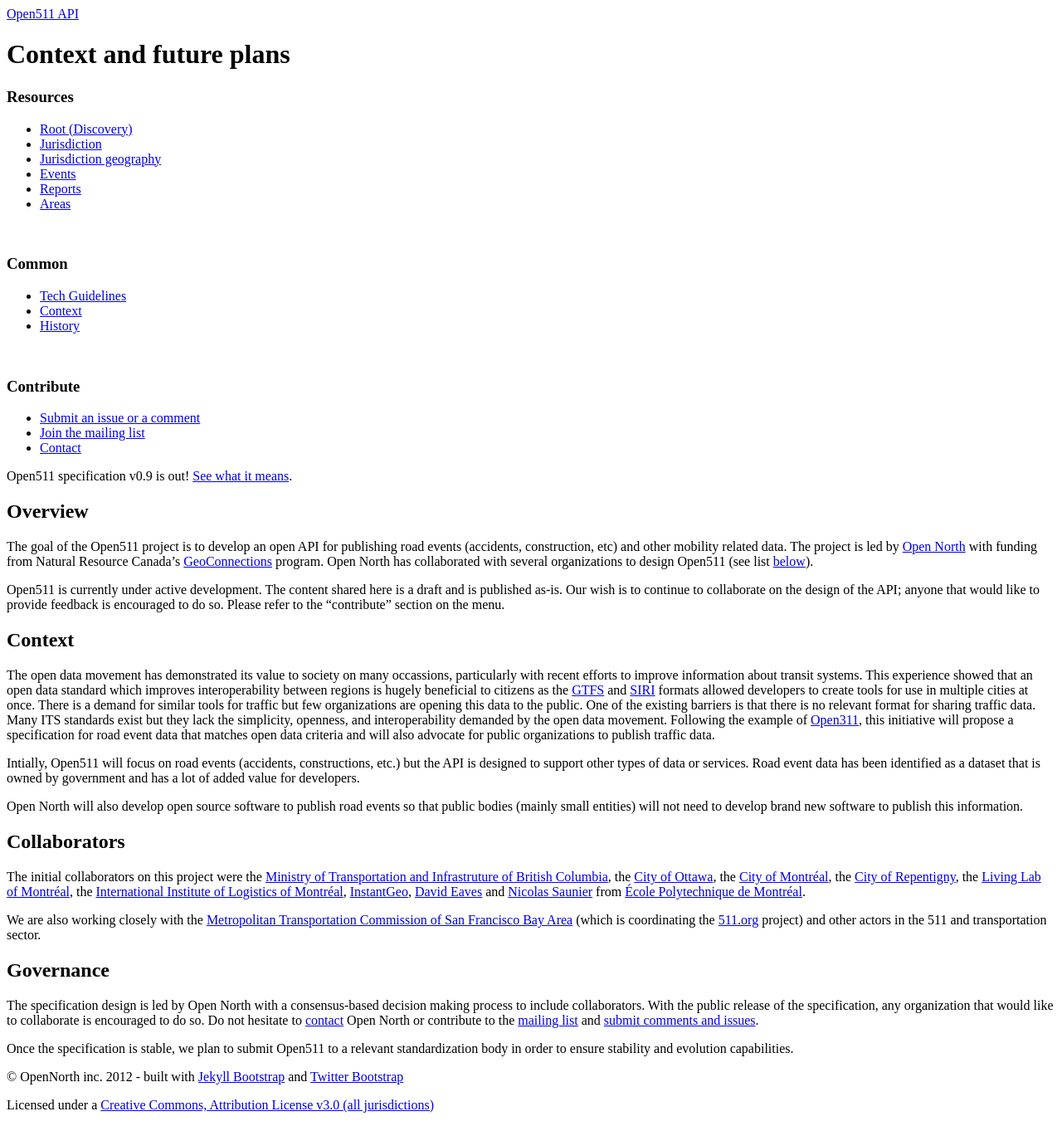
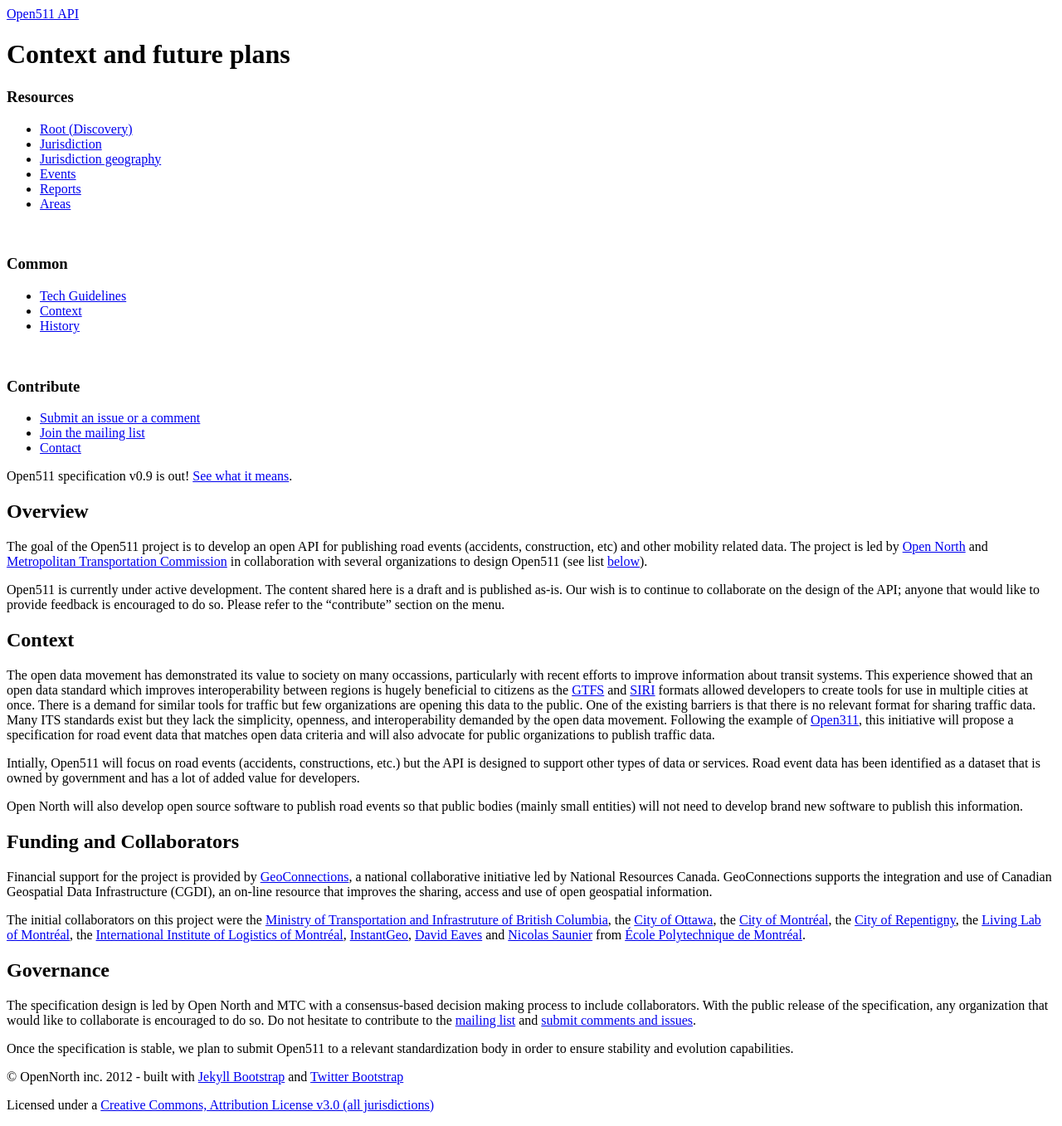
Before and after one commit to open511/Open511API, a Jekyll site: the page built from context.md, in a window 1280 px wide. Shown: the whole page at 83% size. Built offline with Jekyll 4.4.1, drawn with Linux system fonts in a browser that asks for light colours; nearby versions of some CDN libraries.

Commit message:
Add paragraph about GeoConnections + put MTC as main collaborator

```diff
--- a/context.md
+++ b/context.md
@@ -9,7 +9,7 @@
 
 ## Overview {#overview}
 
-The goal of the Open511 project is to develop an open API for publishing road events (accidents, construction, etc) and other mobility related data. The project is led by [Open North](http://opennorth.ca) with funding from Natural Resource Canada's [GeoConnections](http://geoconnections.nrcan.gc.ca/) program. Open North has collaborated with several organizations to design Open511 (see list [below](#collaborators)).
+The goal of the Open511 project is to develop an open API for publishing road events (accidents, construction, etc) and other mobility related data. The project is led by [Open North](http://opennorth.ca) and [Metropolitan Transportation Commission](http://www.mtc.ca.gov/) in collaboration with several organizations to design Open511 (see list [below](#collaborators)).
 
 Open511 is currently under active development. The content shared here is a draft and is published as-is. Our wish is to continue to collaborate on the design of the API; anyone that would like to provide feedback is encouraged to do so. Please refer to the "contribute" section on the menu.
 
@@ -21,15 +21,14 @@
 
 Open North will also develop open source software to publish road events so that public bodies (mainly small entities) will not need to develop brand new software to publish this information.
 
-## Collaborators {#collaborators}
+## Funding and Collaborators {#collaborators}
+
+Financial support for the project is provided by [GeoConnections](http://geoconnections.nrcan.gc.ca/), a national collaborative initiative led by National Resources Canada. GeoConnections supports the integration and use of Canadian Geospatial Data Infrastructure (CGDI), an on-line resource that improves the sharing, access and use of open geospatial information.
 
 The initial collaborators on this project were the [Ministry of Transportation and Infrastruture of British Columbia](http://www.gov.bc.ca/tran/), the [City of Ottawa](http://ottawa.ca/), the [City of Montréal](http://ville.montreal.qc.ca/), the [City of Repentigny](http://www.ville.repentigny.qc.ca/), the [Living Lab of Montréal](http://www.livinglabmontreal.org/), the [International Institute of Logistics of Montréal](http://www.iilm.ca/), [InstantGeo](http://www.instantgeo.com/), [David Eaves](http://eaves.ca/) and [Nicolas Saunier](http://n.saunier.free.fr/saunier/) from [École Polytechnique de Montréal](http://www.polymtl.ca/).
 
-We are also working closely with the [Metropolitan Transportation Commission of San Francisco Bay Area](http://www.mtc.ca.gov/) (which is coordinating the [511.org](http://511.org/) project) and other actors in the 511 and transportation sector.
-
-
 ## Governance {#governance}
 
-The specification design is led by Open North with a consensus-based decision making process to include collaborators. With the public release of the specification, any organization that would like to collaborate is encouraged to do so. Do not hesitate to [contact](mailto:open511@opennorth.ca) Open North or contribute to the [mailing list](https://groups.google.com/forum/?fromgroups#!forum/open511) and [submit comments and issues](https://github.com/opennorth/Open511API/issues).
+The specification design is led by Open North and MTC with a consensus-based decision making process to include collaborators. With the public release of the specification, any organization that would like to collaborate is encouraged to do so. Do not hesitate to contribute to the [mailing list](https://groups.google.com/forum/?fromgroups#!forum/open511) and [submit comments and issues](https://github.com/opennorth/Open511API/issues).
 
 Once the specification is stable, we plan to submit Open511 to a relevant standardization body in order to ensure stability and evolution capabilities.
```
